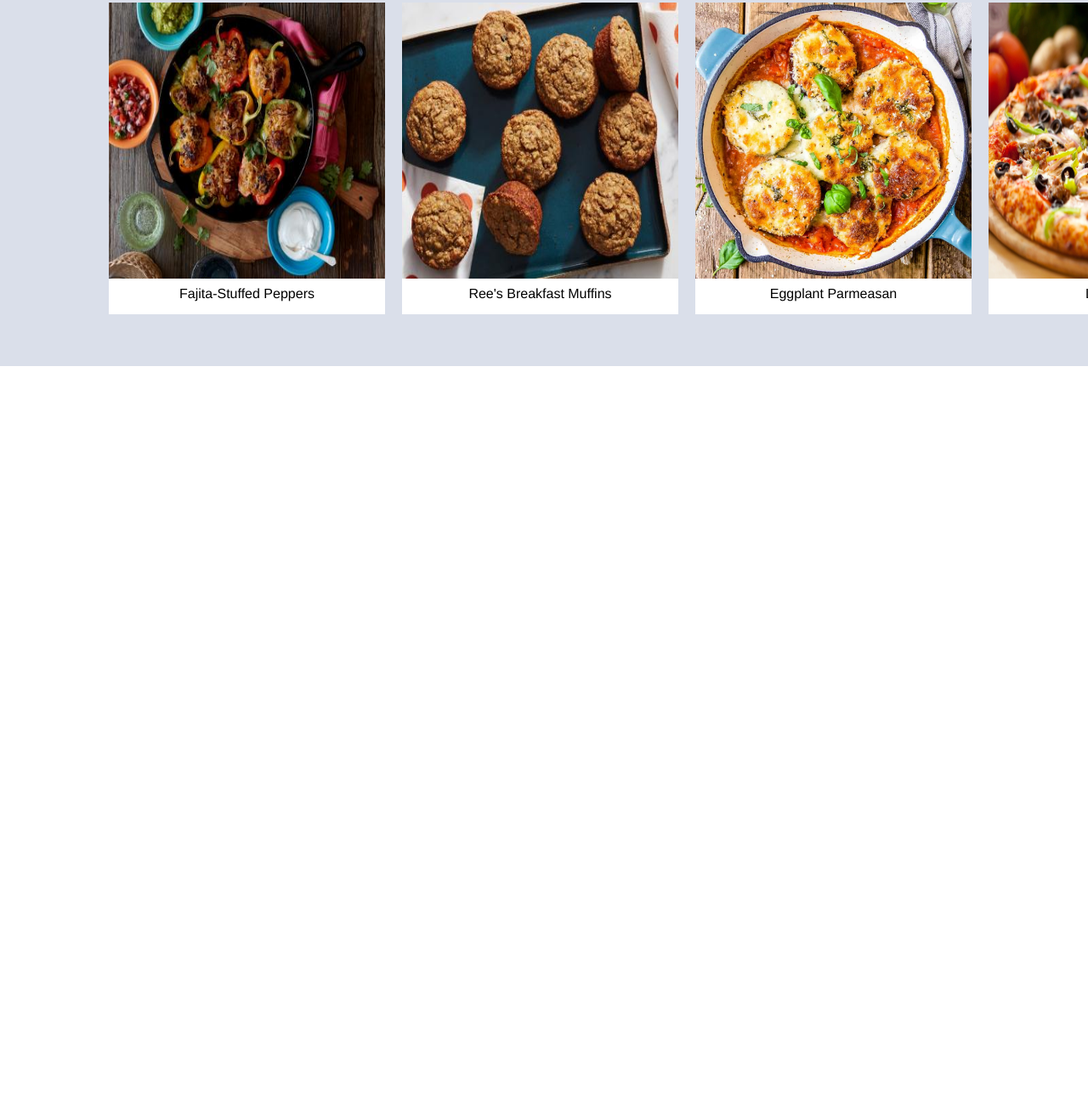
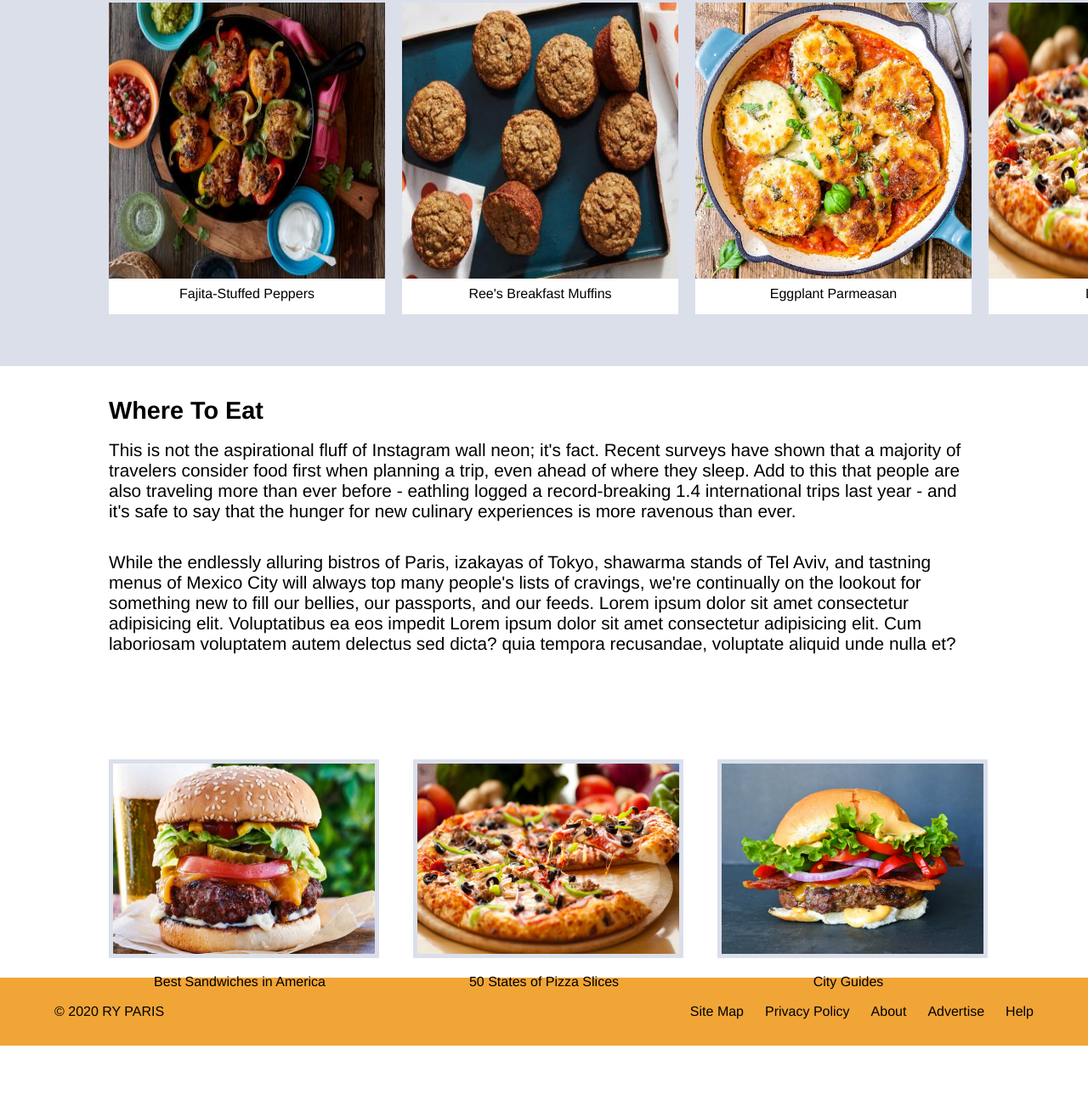
Before and after one commit to TylerVanSickle/RYParis, a plain HTML site: page index.html in a window 1280 px wide. Shown: the part 1441-2729 px from the top of the page at 85% size. Before the commit the page ends 1872 px from the top, so only its background shows below. Drawn offline with Linux system fonts and the light colour scheme.

Commit message:
Added rest of the index.html page with the css for it.

```diff
--- a/css/style.css
+++ b/css/style.css
@@ -121,3 +121,63 @@ nav ul li a{
 .healthImage{
     width: 33%;
 }
+.whereToEat{
+    background-color: white;
+    width: 100%;
+    height: 90vh;
+    display: flex;
+    align-items: center;
+}
+.whereContainer{
+    width: 80%;
+    height: 90%;
+    margin: 0 auto;
+}
+.whereHeader{
+    font-size: 1.8rem;
+}
+.whereP{
+    font-size: 1.3rem;
+}
+.whereImages{
+    display: flex;
+    justify-content: space-between;
+    align-items: center;
+    height: 80%;
+    width: 100%;
+    gap: 50px;
+}
+.whereImages p{
+    padding-top: 15px;
+    text-align: center;
+}
+.whereImage{
+    width: 33%;
+}
+.whereImage img{
+    border: 5px solid #dadfea;
+}
+
+footer{
+    height: 10vh;
+    background-color: var(--orange);
+    width: 100%;
+}
+.footerContainer{
+    display: flex;
+    justify-content: space-between;
+    text-align: center;
+    height: 10vh;
+    background-color: var(--orange);
+    width: 90%;
+    align-items: center;
+    margin: 0 auto;
+}
+footer ul{
+    display: flex;
+}
+footer ul li{
+    padding-left: 25px;
+    list-style-type: none;
+    cursor: pointer;
+}
--- a/index.html
+++ b/index.html
@@ -78,5 +78,53 @@
             </div>
         </div>
     </section>
+    <section class="whereToEat">
+        <div class="whereContainer">
+        <h2 class="whereHeader">Where To Eat</h2>
+        <br>
+        <p class="whereP">
+            This is not the aspirational fluff of Instagram wall neon; it's fact.
+            Recent surveys have shown that a majority of travelers consider food first
+            when planning a trip, even ahead of where they sleep. Add to this that people are also
+            traveling more than ever before - eathling logged a record-breaking 1.4 international trips
+            last year - and it's safe to say that the hunger for new culinary experiences is more ravenous than ever.
+        </p>
+        <br>
+        <br>
+        <p class="whereP">
+            While the endlessly alluring bistros of Paris, izakayas of Tokyo, shawarma stands of Tel Aviv,
+            and tastning menus of Mexico City will always top many people's lists of cravings, we're continually on
+            the lookout for something new to fill our bellies, our passports, and our feeds. Lorem ipsum dolor sit amet consectetur adipisicing elit.
+            Voluptatibus ea eos impedit Lorem ipsum dolor sit amet consectetur adipisicing elit. Cum laboriosam voluptatem autem delectus sed dicta?
+             quia tempora recusandae, voluptate aliquid unde nulla et?
+        </p>
+        <div class="whereImages">
+            <div class="whereImage imageOne">
+                <img src="images/bengal-burger.jpg" alt="Burger" width="100%" style="aspect-ratio: 2.75/2;">
+                <p>Best Sandwiches in America</p>
+            </div>
+            <div class="whereImage imageOne">
+                <img src="images/pizza.jpeg" alt="Pizza" width="100%" style="aspect-ratio: 2.75/2;">
+                <p>50 States of Pizza Slices</p>
+            </div>
+            <div class="whereImage imageOne">
+                <img src="images/burger.jpg" alt="Guides" width="100%" style="aspect-ratio: 2.75/2;">
+                <p>City Guides</p>
+            </div>
+        </div>
+    </div>
+    </section>
+    <footer>
+        <div class="footerContainer">
+            <p>© 2020 RY PARIS</p>
+            <ul>
+                <li>Site Map</li>
+                <li>Privacy Policy</li>
+                <li>About</li>
+                <li>Advertise</li>
+                <li>Help</li>
+            </ul>
+        </div>
+    </footer>
 </body>
 </h25l>
```
Also changed, not shown: 2 other files.
